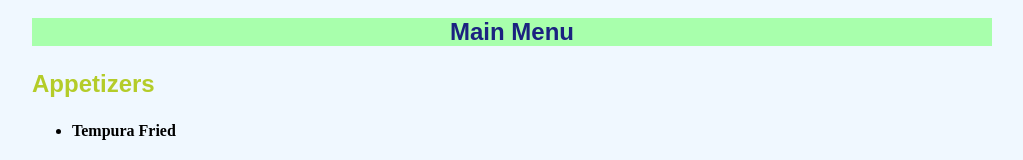
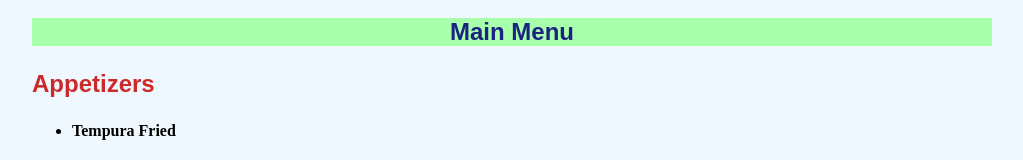
Before and after one commit to justinp3376/justinp3376, a plain HTML site: page grc338/restaurantmenucss/index.html in a window 1280 px wide. Shown: the part 120-280 px from the top of the page, without its empty margins (128-1151 px from the left). Drawn offline with Linux system fonts and the light colour scheme.

Commit message:
Update style.css

```diff
--- a/grc338/restaurantmenucss/style.css
+++ b/grc338/restaurantmenucss/style.css
@@ -21,7 +21,7 @@ font-family: sans-serif;
 font-size: x-large;
 }
 .apps {
-color:rgb(180, 204, 41);
+color:rgb(204, 41, 41);
 }
 .entrees {
 color:rgb(204, 41, 150);
```
